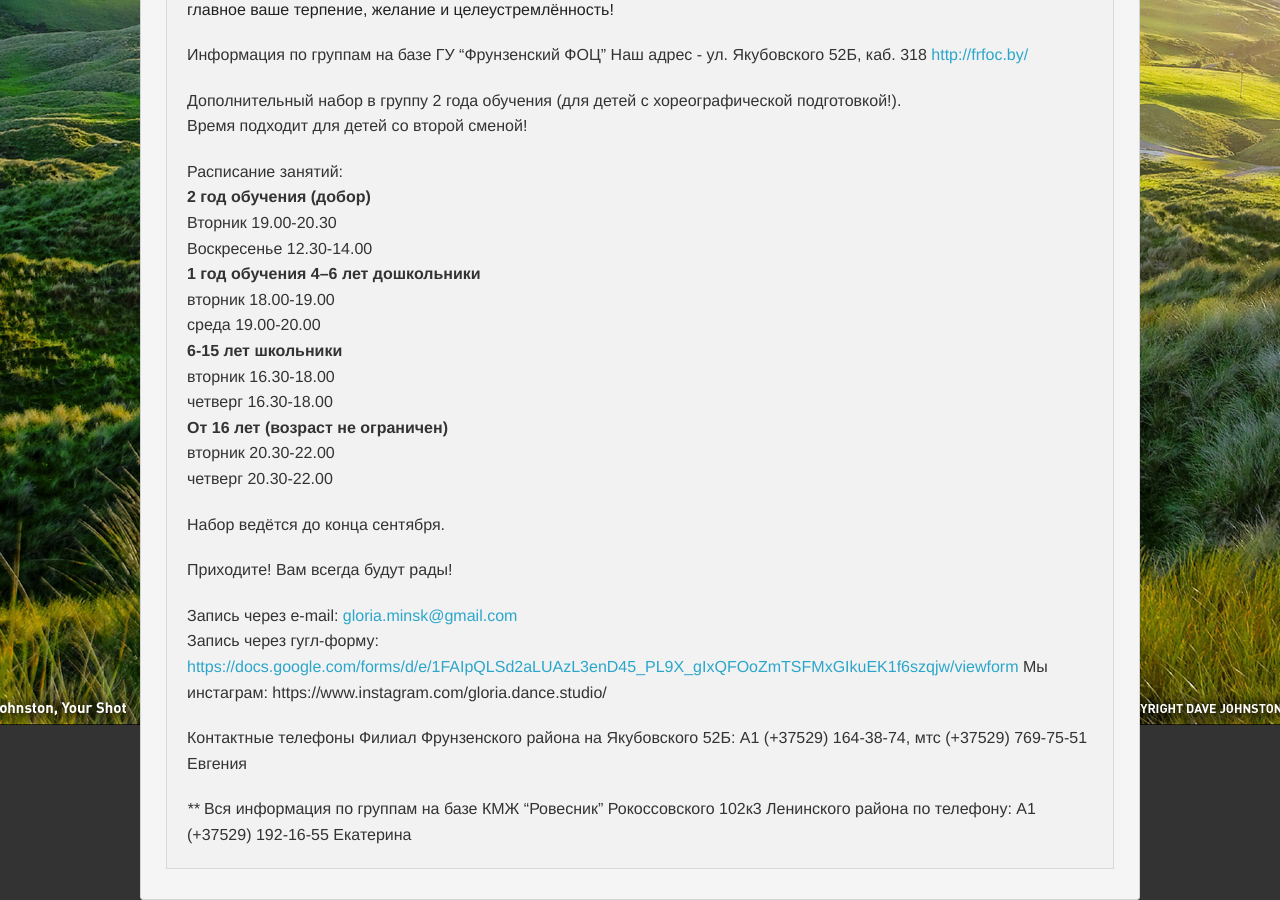
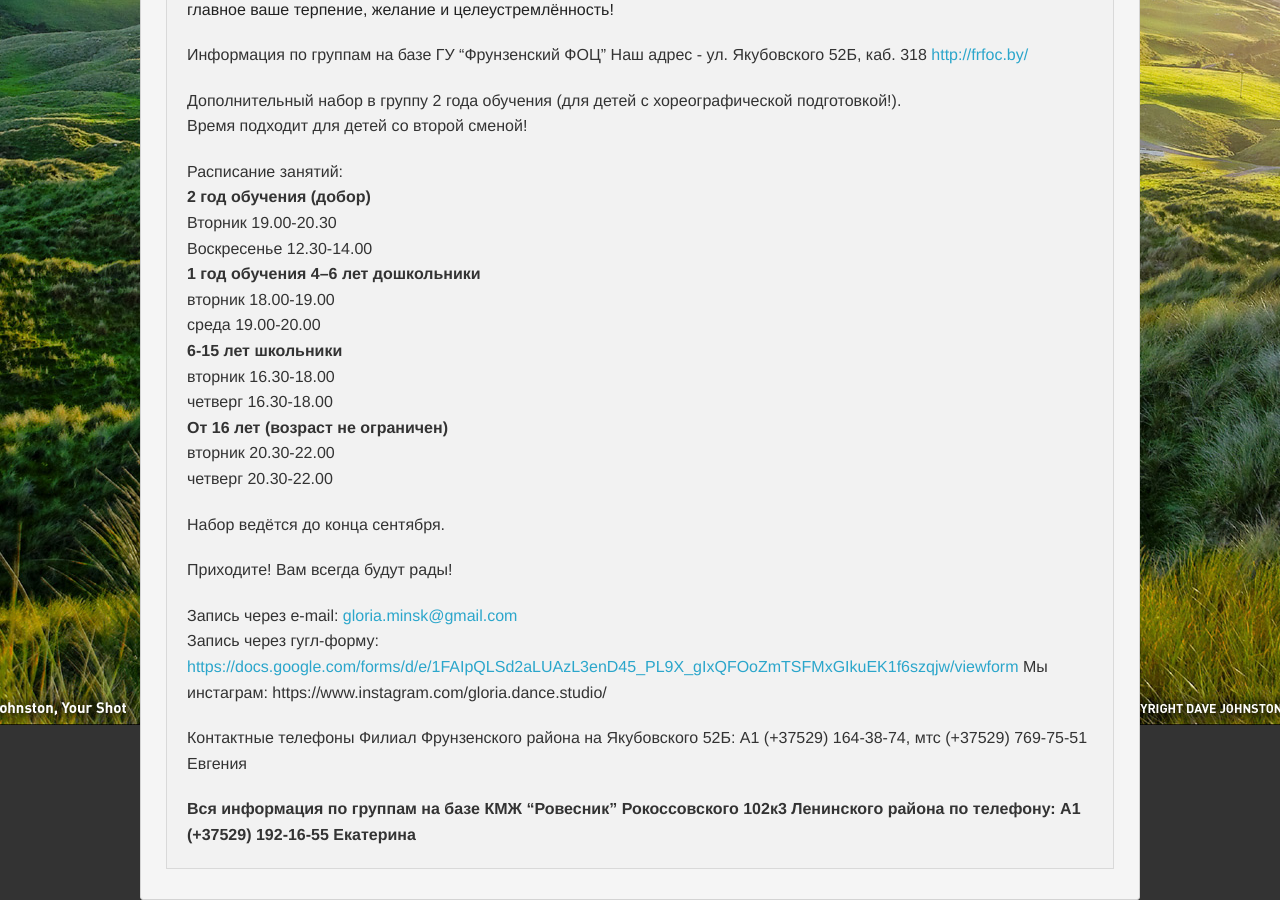
Before and after one commit to gloria-studio/gloria-studio.github.io, a Jekyll site: the page built from _posts/2015-08-26-we-recruit-studens.md, in a window 1280 px wide and 900 px high, scrolled down 650 px. Built offline with Jekyll 4.4.1, drawn with Linux system fonts in a browser that asks for light colours.

```diff
--- a/_posts/2015-08-26-we-recruit-studens.md
+++ b/_posts/2015-08-26-we-recruit-studens.md
@@ -48,5 +48,5 @@ published: true
 Контактные телефоны
 Филиал Фрунзенского района на Якубовского 52Б: А1 (+37529) 164-38-74, мтс (+37529) 769-75-51 Евгения
 
-**** Вся информация по группам на базе КМЖ "Ровесник" Рокоссовского 102к3 Ленинского района по телефону:
-А1 (+37529) 192-16-55 Екатерина
+**Вся информация по группам на базе КМЖ "Ровесник" Рокоссовского 102к3 Ленинского района по телефону:
+А1 (+37529) 192-16-55 Екатерина**
```
